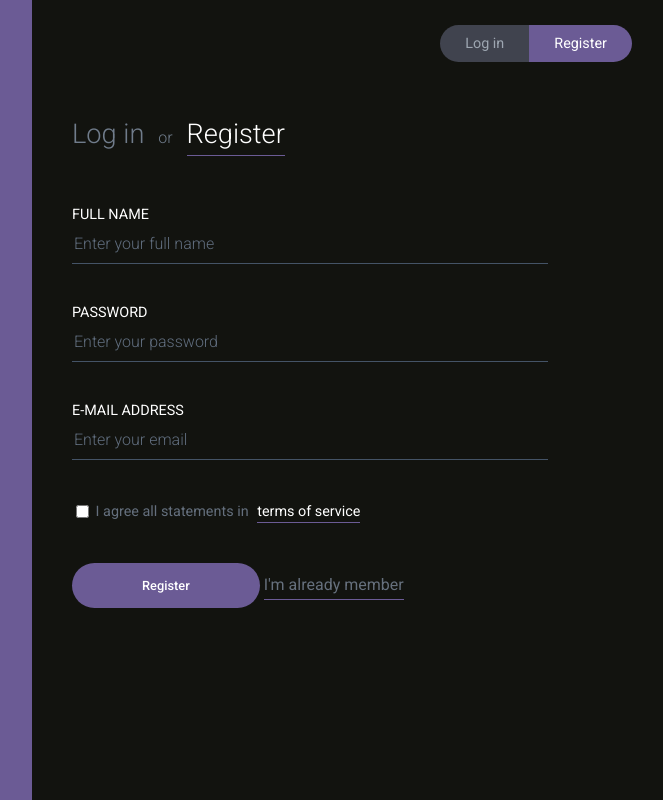
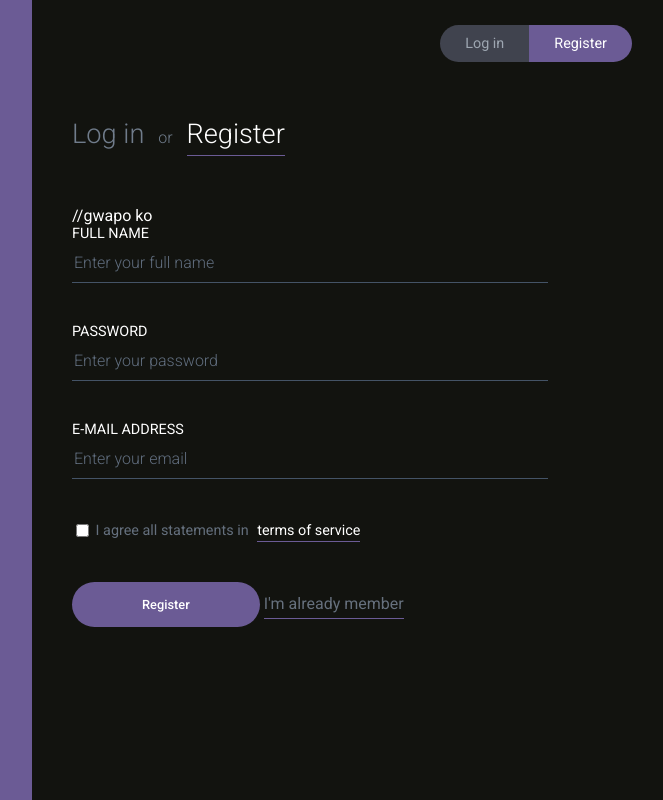
Before and after one commit to rhyss17/https---github.com-rhyss17-DreamCraft, a React (Create React App) app: page / in a window 1280 px wide. Shown: the whole page, without its empty margins (608-1271 px from the left). Built offline with nearby package versions, Linux system fonts and the light colour scheme.

Commit message:
gwapo ko

```diff
--- a/src/App.js
+++ b/src/App.js
@@ -48,7 +48,7 @@ class App extends Component {
                 Register
               </NavLink>
             </div>
-
+//gwapo ko
             <Route exact path="/" component={SignUpForm} />
             <Route path="/sign-in" component={SignInForm} />
           </div>
```
